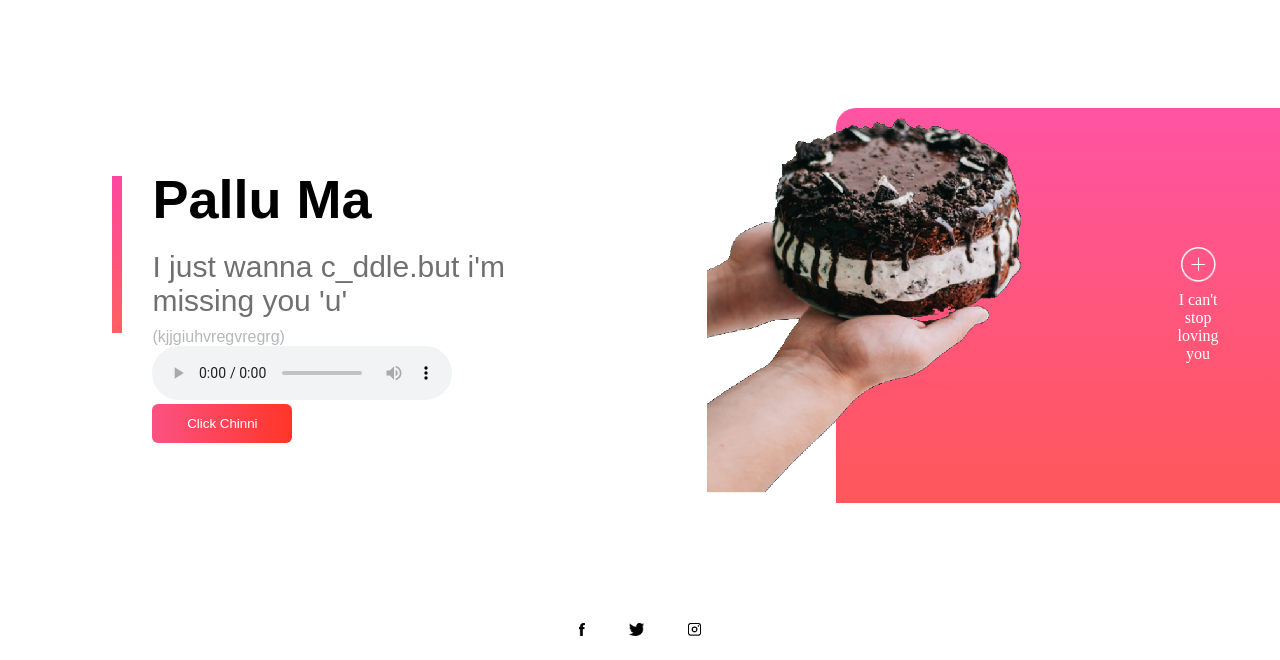
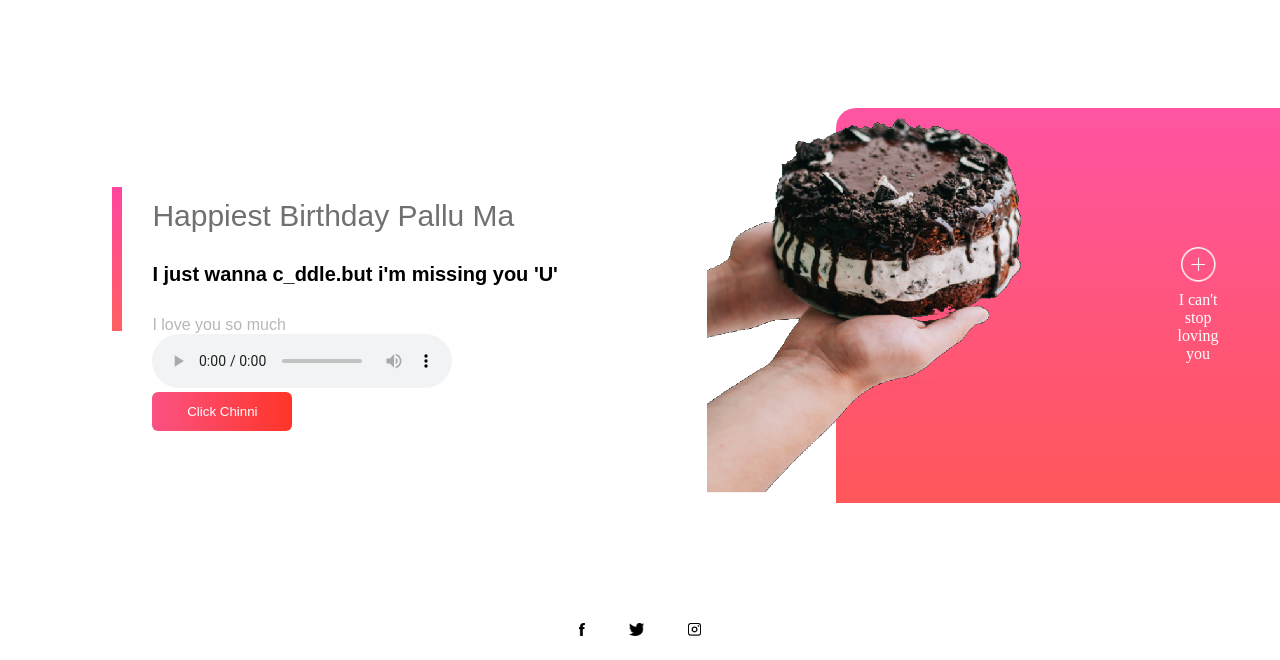
Before and after one commit to vinayakweb2021/VP, a plain HTML site: page index.html in a window 1280 px wide. Shown: the part 155-815 px from the top of the page. Drawn offline with Linux system fonts and the light colour scheme.

Commit message:
Update index.html

```diff
--- a/index.html
+++ b/index.html
@@ -25,9 +25,9 @@
 <div class="row" >
    <div class="col-1">
        <div>
-        <h2>Pallu Ma</h2>
-        <h3>I just wanna c_ddle.but i'm missing you 'u'</h3>
-        <p>(kjjgiuhvregvregrg)</p>
+        <h3>Happiest Birthday Pallu Ma</h3>
+        <h4>I just wanna c_ddle.but i'm missing you 'U'</h4>
+        <p>I love you so much</p>
         <!-- <h4>$34.46</h4> -->
         <audio controls>
             <!-- <source src="horse.ogg" type="audio/ogg"> -->
```
